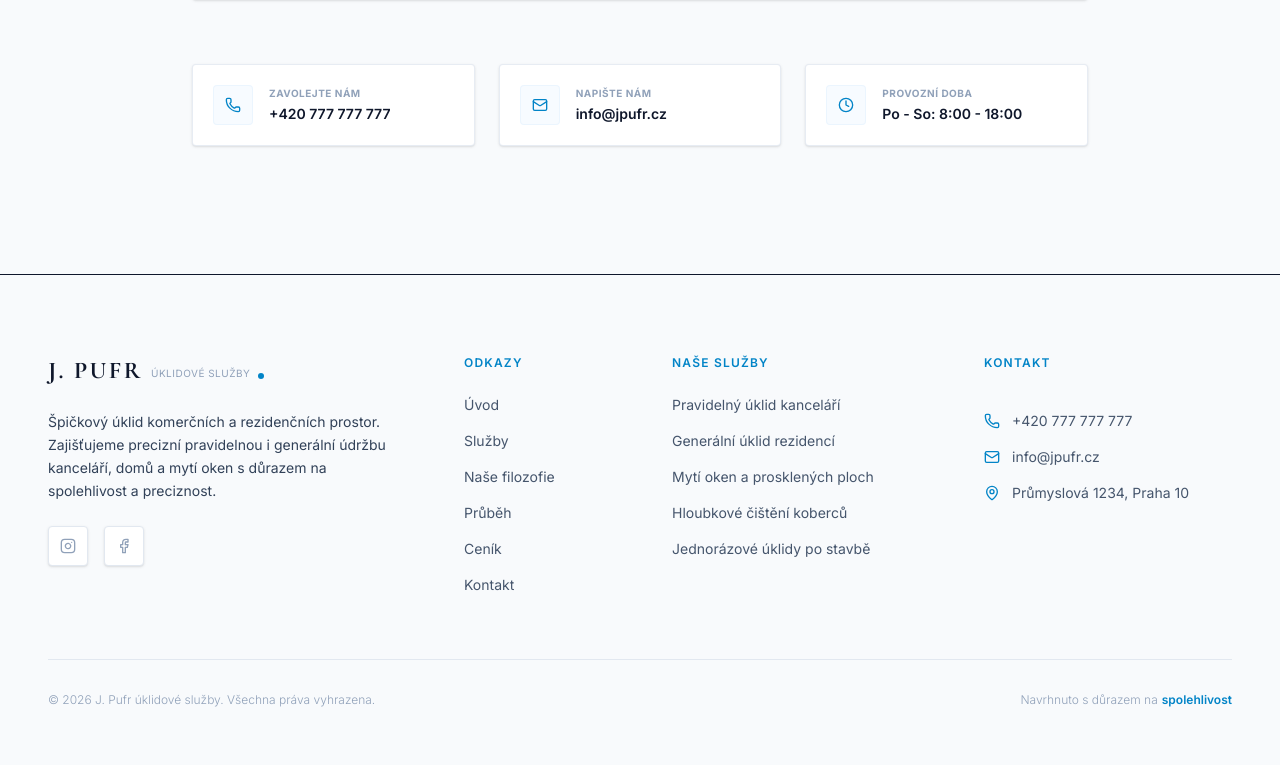
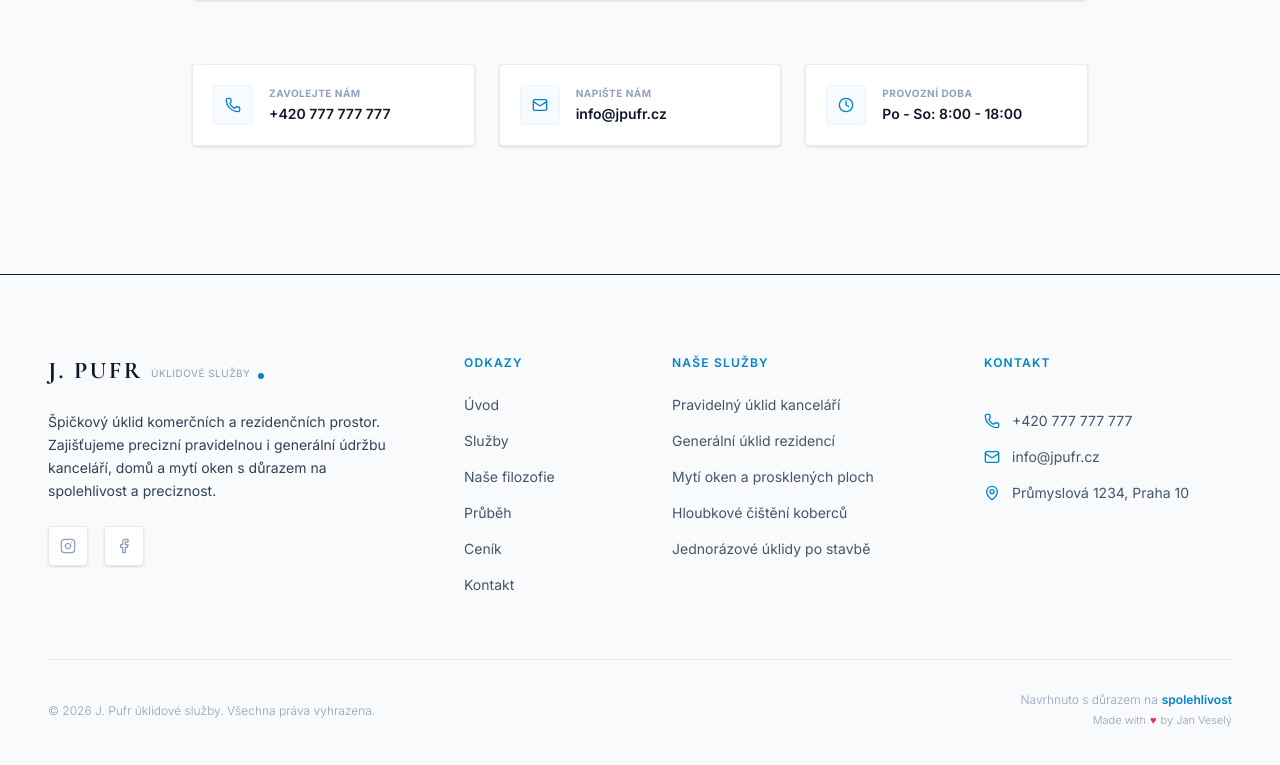
Before and after one commit to vencoslav1357/pujos, a Next.js app in the folder website/: page / in a window 1280 px wide. Shown: the part 6568-7333 px from the top of the page. Built offline with nearby package versions, Linux system fonts and the light colour scheme.

Commit message:
style: add made with love by Jan Vesely to footer

```diff
--- a/website/src/components/Footer.tsx
+++ b/website/src/components/Footer.tsx
@@ -119,10 +119,17 @@ export default function Footer() {
           <p className="text-xs text-slate-400 font-light font-sans text-center sm:text-left">
             &copy; {currentYear} J. Pufr úklidové služby. Všechna práva vyhrazena.
           </p>
-          <p className="text-xs text-slate-400 font-light font-sans flex items-center gap-1">
-            <span>Navrhnuto s důrazem na</span>
-            <span className="text-blue-600 font-semibold">spolehlivost</span>
-          </p>
+          <div className="flex flex-col items-center sm:items-end gap-1">
+            <p className="text-xs text-slate-400 font-light font-sans flex items-center gap-1">
+              <span>Navrhnuto s důrazem na</span>
+              <span className="text-blue-600 font-semibold">spolehlivost</span>
+            </p>
+            <p className="text-[11px] text-slate-400 font-light font-sans flex items-center gap-1">
+              <span>Made with</span>
+              <span className="text-rose-500">♥</span>
+              <span>by Jan Veselý</span>
+            </p>
+          </div>
         </div>
 
       </div>
```
